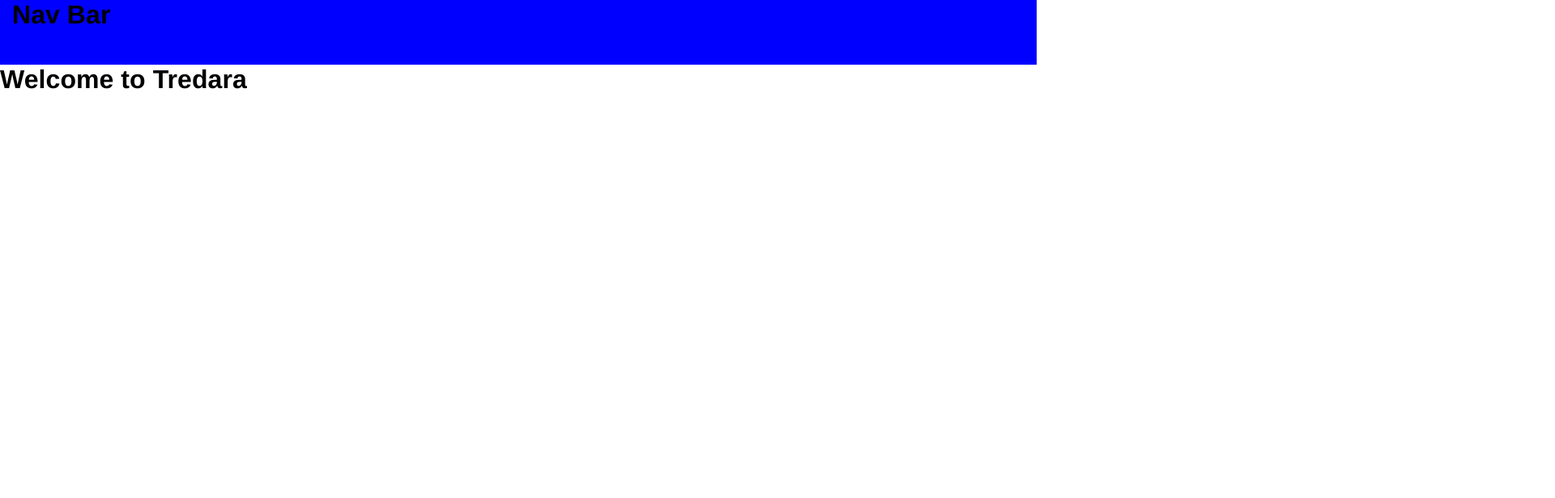
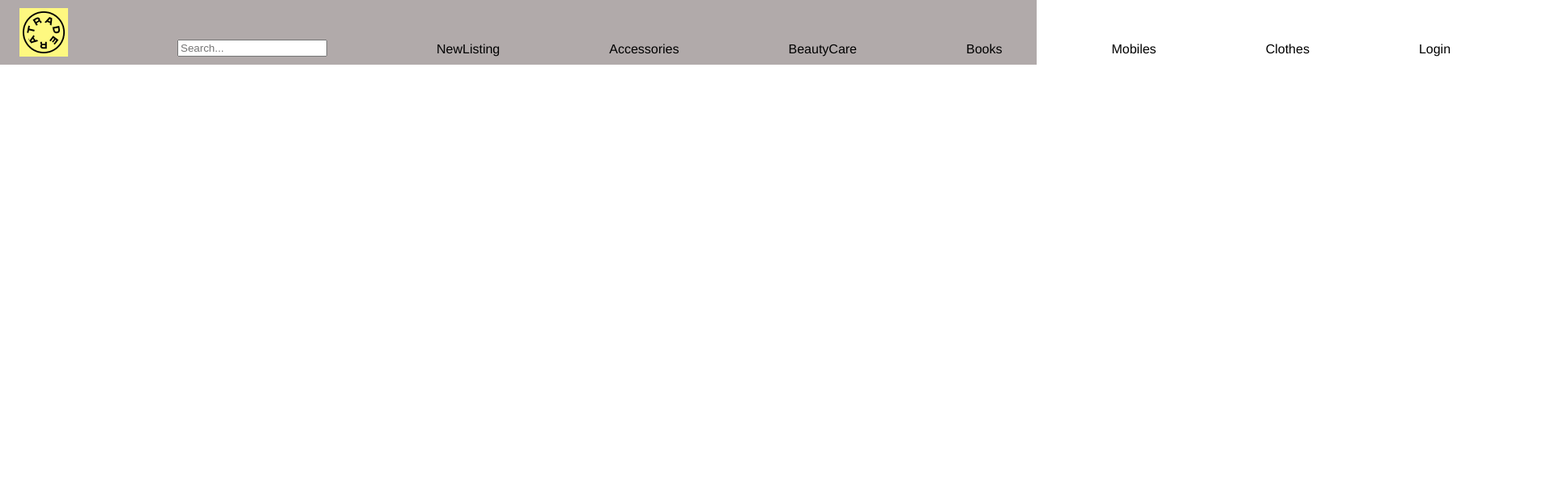
Before and after one commit to novare-tredara/Tredara, a React (Create React App) app in the folder tredara-frontend/: page / in a window 1280 px wide. Shown: the top 616 px of the page at 81% size, 1920 px wide, since content can reach past the window. Built offline with nearby package versions, Linux system fonts and the light colour scheme; the HTML template or start-up script is replaced by a standard one.

Commit message:
Adding Navigation bar

```diff
--- a/tredara-frontend/package.json
+++ b/tredara-frontend/package.json
@@ -10,7 +10,9 @@
     "@types/node": "^16.18.3",
     "@types/react": "^18.0.24",
     "@types/react-dom": "^18.0.8",
+    "bootstrap": "^5.2.2",
     "react": "^18.2.0",
+    "react-bootstrap": "^2.5.0",
     "react-dom": "^18.2.0",
     "react-router-dom": "^6.4.3",
     "react-scripts": "5.0.1",
--- a/tredara-frontend/src/components/NavigationBar.tsx
+++ b/tredara-frontend/src/components/NavigationBar.tsx
@@ -1,10 +1,32 @@
-import Search from "./Search";
+import { Link } from "react-router-dom";
+import Logo from "assets/images/logo-icon.png";
+import Dropdown from "react-bootstrap/Dropdown";
+import DropdownButton from "react-bootstrap/DropdownButton";
 
 export default function NavigationBar() {
   return (
     <nav className="navigation-bar">
-      <h1>Nav Bar</h1>
+      <img src={Logo} />
+      <div className="d-flex justify-content-start">
+        <div className="col-md-5">
+          <input
+            id="search"
+            className="form-control full-width form-rounded"
+            type="search"
+            placeholder="Search..."
+            aria-label="Search"
+          />
+        </div>
+      </div>
 
+      <Link to="/NewListing">NewListing</Link>
+      <Link to="/Accessories">Accessories</Link>
+      <Link to="/BeautyCare">BeautyCare</Link>
+      <Link to="/Books">Books</Link>
+      <Link to="/Mobiles">Mobiles</Link>
+      <Link to="/Clothes">Clothes</Link>
+      <Link to="/Login">Login</Link>
+      <Link to="/Signup">Signup</Link>
     </nav>
   );
 }
--- a/tredara-frontend/src/styles/components/navigationbar.css
+++ b/tredara-frontend/src/styles/components/navigationbar.css
@@ -1,6 +1,16 @@
 .navigation-bar {
-  background-color: blue;
+  display: flex;
+  flex-direction: row;
+  align-items: flex-end;
+  padding: 10px 24px;
+  gap: 135px;
+
+
+  position: absolute;
   width: 100%;
-  height: var(--navigation-bar);
-  padding: 0 var(--page-space);
+  height: 80px;
+  left: 0px;
+  top: 0px;
+
+  background: #b1aaaa;
 }
--- a/tredara-frontend/tsconfig.json
+++ b/tredara-frontend/tsconfig.json
@@ -16,6 +16,6 @@
     "noEmit": true,
     "jsx": "react-jsx",
     "baseUrl": "src"
-  },
+ },
   "include": ["src"]
 }
```
Also changed, not shown: 1 other file (tests, documents, lock files or other folders).
